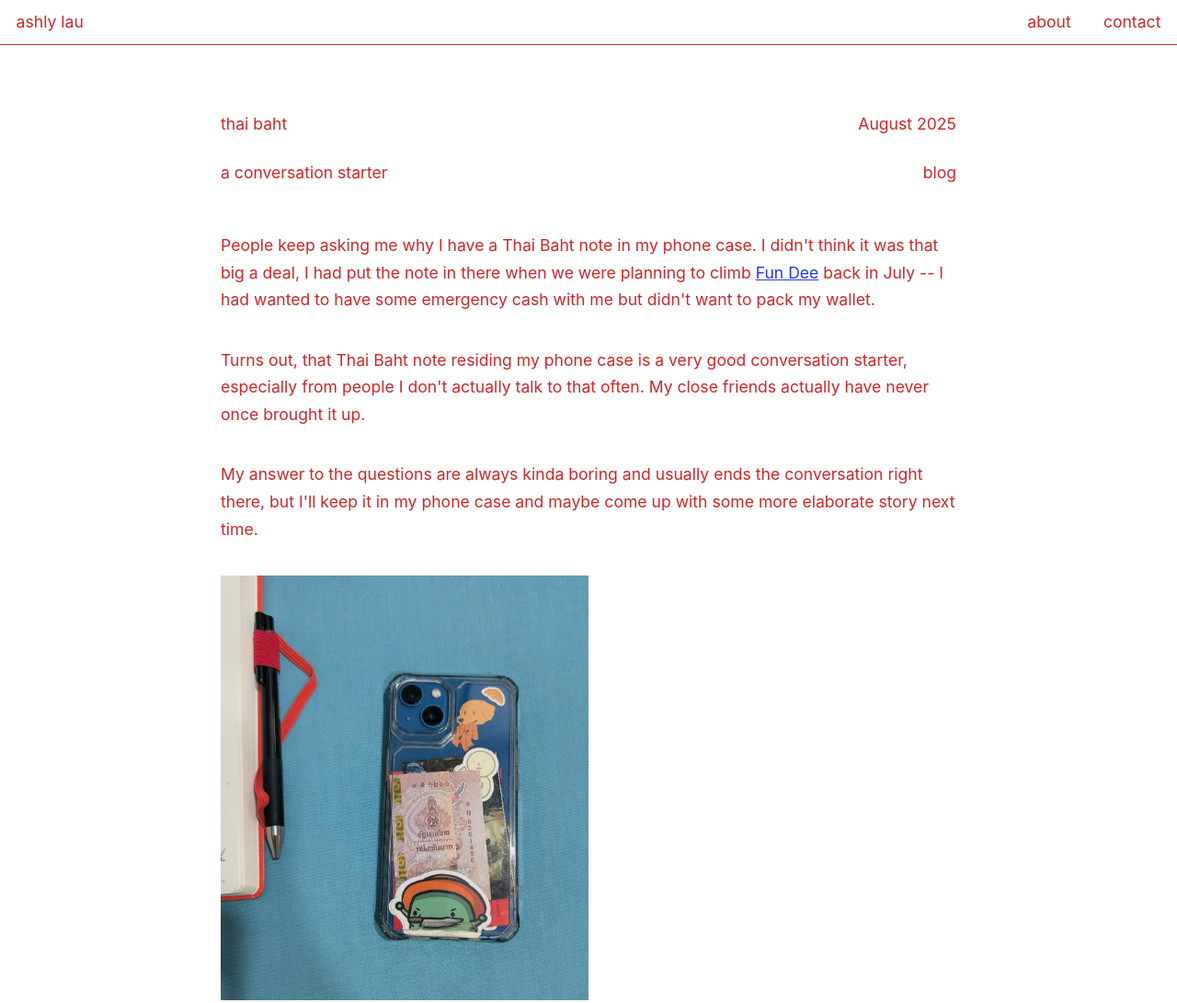
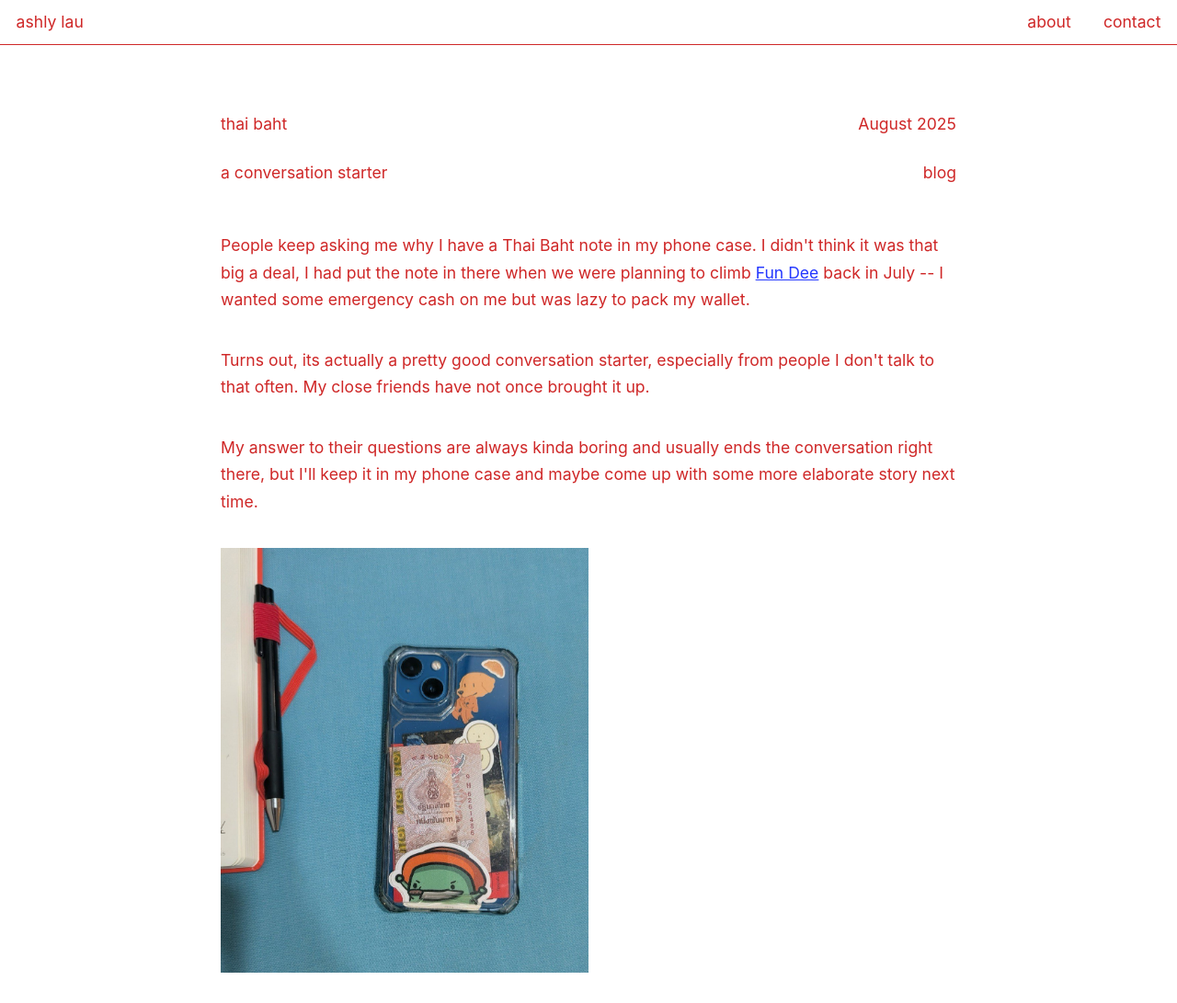
Before and after one commit to ashlylau/personal-website-3.0, an Astro site: page /blog/thai-baht in a window 1280 px wide. Shown: the top 1091 px of the page at 92% size. Built offline with nearby package versions, Linux system fonts and the light colour scheme; Astro itself is replaced by a stand-in of ours.

Commit message:
Minor edit to thai baht

```diff
--- a/src/content/blog/thai-baht.mdx
+++ b/src/content/blog/thai-baht.mdx
@@ -8,10 +8,10 @@ tags: ['blog']
 import { Image } from 'astro:assets';
 import baht from '../../assets/blog/thai-baht.jpg';
 
-People keep asking me why I have a Thai Baht note in my phone case. I didn't think it was that big a deal, I had put the note in there when we were planning to climb [Fun Dee](https://www.thecrag.com/en/climbing/thailand/krabi/route/9489822705) back in July -- I had wanted to have some emergency cash with me but didn't want to pack my wallet.
+People keep asking me why I have a Thai Baht note in my phone case. I didn't think it was that big a deal, I had put the note in there when we were planning to climb [Fun Dee](https://www.thecrag.com/en/climbing/thailand/krabi/route/9489822705) back in July -- I wanted some emergency cash on me but was lazy to pack my wallet.
 
-Turns out, that Thai Baht note residing my phone case is a very good conversation starter, especially from people I don't actually talk to that often. My close friends actually have never once brought it up.
+Turns out, its actually a pretty good conversation starter, especially from people I don't talk to that often. My close friends have not once brought it up.
 
-My answer to the questions are always kinda boring and usually ends the conversation right there, but I'll keep it in my phone case and maybe come up with some more elaborate story next time.
+My answer to their questions are always kinda boring and usually ends the conversation right there, but I'll keep it in my phone case and maybe come up with some more elaborate story next time.
 
 <Image src={baht} alt="thai baht" style="width: 100%; max-width: 400px; height: auto;"/>
```
